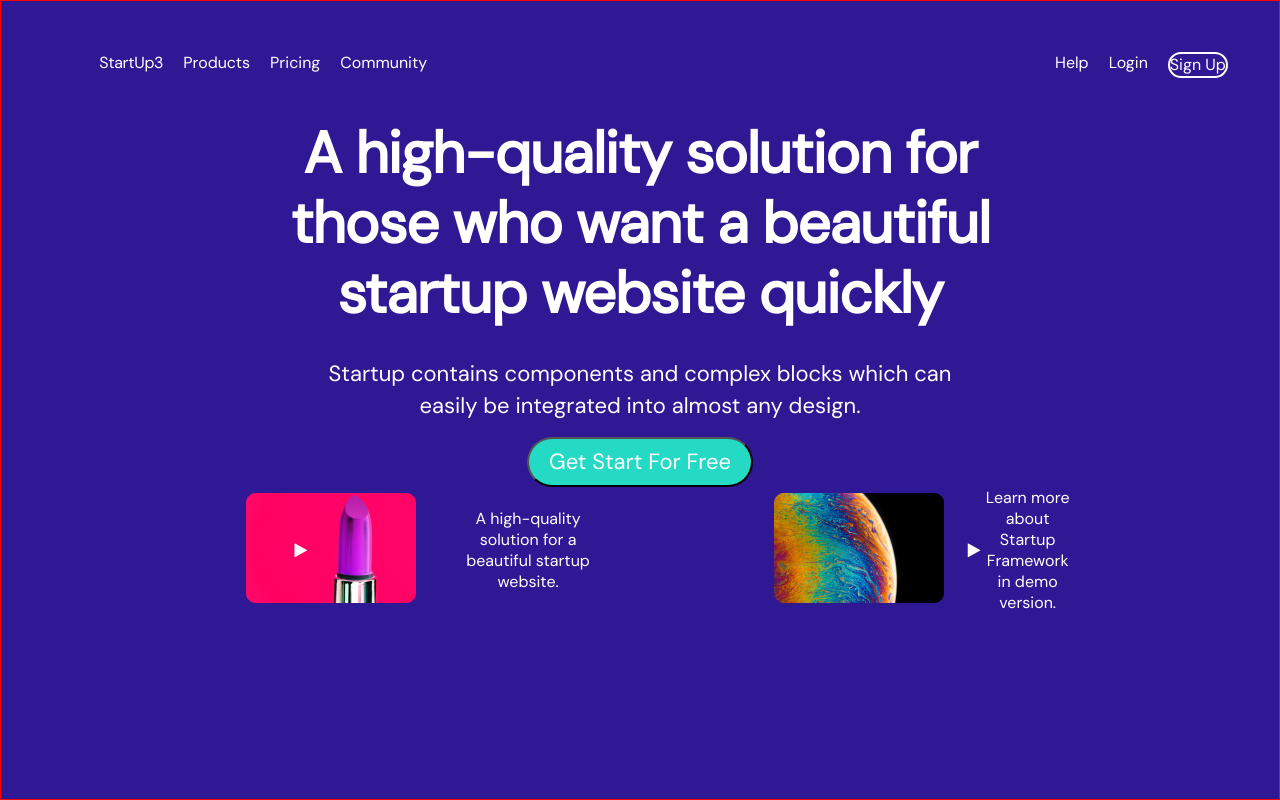
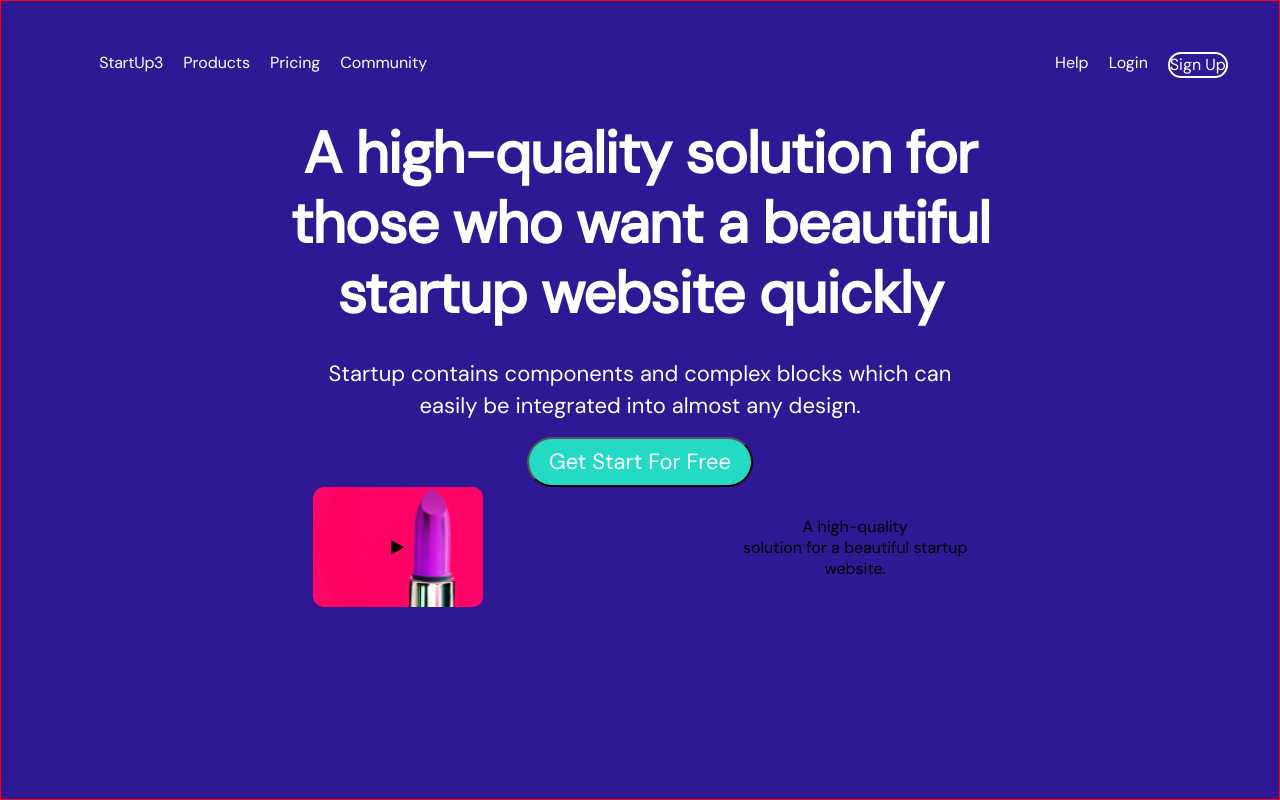
Before and after one commit to Ritika-kumari-244/practiseProject, a plain HTML site: page Project 10/index.html in a window 1280 px wide. Drawn offline with Linux system fonts and the light colour scheme.

Commit message:
correction of css for video icon in center

```diff
--- a/Project 10/index.html
+++ b/Project 10/index.html
@@ -30,21 +30,26 @@
         </div>
         <div class="main">
             <h1>A high-quality solution for <br> those who want a beautiful <br> startup website quickly</h1>
-            <p>Startup contains components and complex blocks which can <br> easily be integrated into almost any design.</p>
+            <p>Startup contains components and complex blocks which can <br> easily be integrated into almost any
+                design.</p>
             <button>Get Start For Free</button>
         </div>
         <div class="videos">
             <div class="v1">
-                <div class="img1"><img src="./Mask.png" alt=""></div>
-                <div class="i1"><i class="fa fa-play" aria-hidden="true"></i></div>
+                <div class="img1">
+                    <div class="videoIcon">
+                        <i class="fa fa-play" aria-hidden="true"></i>
+                    </div>
+                </div>
+
                 <p>A high-quality <br> solution for a beautiful startup <br> website.</p>
 
             </div>
-            <div class="v2">
+            <!-- <div class="v2">
                 <div class="img2"><img src="./Mask (1).png" alt=""></div>
                 <div class="i2"><i class="fa fa-play" aria-hidden="true"></i></div>
                 <p>Learn more about <br> Startup Framework <br> in demo version.</p>
-            </div>
+            </div> -->
         </div>
     </div>
 
--- a/Project 10/style.css
+++ b/Project 10/style.css
@@ -3,12 +3,14 @@
     ;
     src: url('https://fonts.googleapis.com/css2?family=DM+Sans&display=swap');
 }
-*{
+
+* {
     margin: 0px;
     padding: 0px;
     box-sizing: border-box;
 
 }
+
 body {
     font-family: 'DM Sans', sans-serif;
     ;
@@ -93,12 +95,14 @@ body {
     color: #FFFFFF;
 
 }
-.main{
+
+.main {
     align-items: center;
     text-align: center;
 
 }
-.main h1{
+
+.main h1 {
     font-family: 'DM Sans';
     font-style: normal;
     font-weight: 700;
@@ -111,7 +115,7 @@ color: #FFFFFF;
 
 }
 
-.main p{
+.main p {
     font-family: 'DM Sans';
     font-style: normal;
     font-weight: 500;
@@ -123,7 +127,7 @@ color: #FFFFFF;
     mix-blend-mode: normal;
 }
 
-.main button{
+.main button {
     background: #25DAC5;
     border-radius: 100px;
     font-family: 'DM Sans';
@@ -138,45 +142,52 @@ color: #FFFFFF;
     margin-top: 15px;
 }
 
-
-.videos{
+/*
+.videos {
     display: flex;
     justify-content: space-between;
     color: #FFFFFF;
 
+} */
+
+.v1 {
+    display: flex;
+    align-items: center;
+    text-align: center;
+    justify-content: space-evenly;
 }
 
-.v1{
+.img1 {
+    background-image: url("./Mask.png");
+    background-size: cover;
+    background-repeat: no-repeat;
+    height: 120px;
+    width: 170px;
+    position: relative;
+    border-radius: 10px;
+}
+
+.videoIcon {
+    position: absolute;
+    top: 50%;
+    left: 50%;
+    transform: translate(-50%, -50%);
+}
+
+.v2 {
     align-items: center;
     text-align: center;
-    margin-left: 13%;
+    margin-right: 13%;
     display: flex;
+}
 
-}
-.img1{
+.img2 {
     position: relative;
     width: 100%;
     height: auto;
 }
 
-.i1{  position: absolute;
-left: 23%;
-}
-
-
-.v2{
-    align-items: center;
-    text-align: center;
-    margin-right: 13%;
-    display: flex;
-}
-.img2{
-    position: relative;
-    width: 100%;
-    height: auto;
-}
-
-. img .i2{
+. img .i2 {
     position: absolute;
     left: 23%
 }
```
Lines whose indentation alone changed are shown as unchanged.
